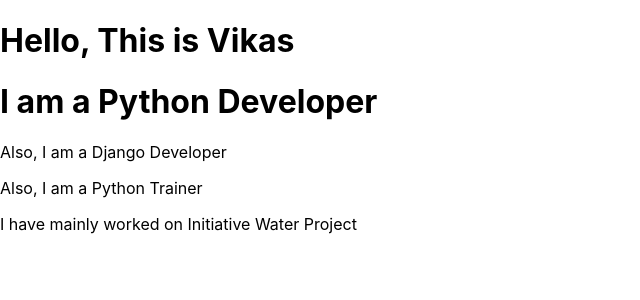
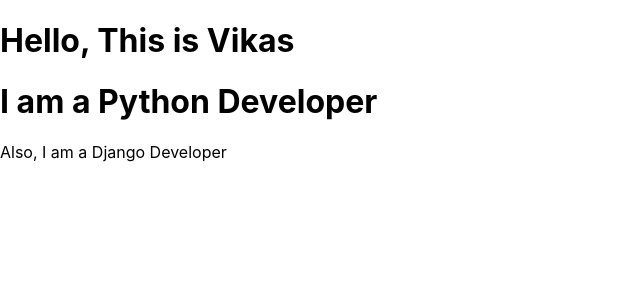
Before and after one commit to codewithvikaso/First_React_App, a React (Create React App) app: page / in a window 1280 px wide. Shown: the top 300 px of the page, without its empty margins (0-640 px from the left). Built offline with nearby package versions, Linux system fonts and the light colour scheme.

Commit message:
Removed 2 lines from App.js

```diff
--- a/src/App.js
+++ b/src/App.js
@@ -9,8 +9,6 @@
         <h1>Hello, This is Vikas</h1>
         <h1>I am a Python Developer</h1>
         <p>Also, I am a Django Developer</p>
-        <p>Also, I am a Python Trainer</p>
-        <p>I have mainly worked on Initiative Water Project</p>
       </div>
 
     </>
```
